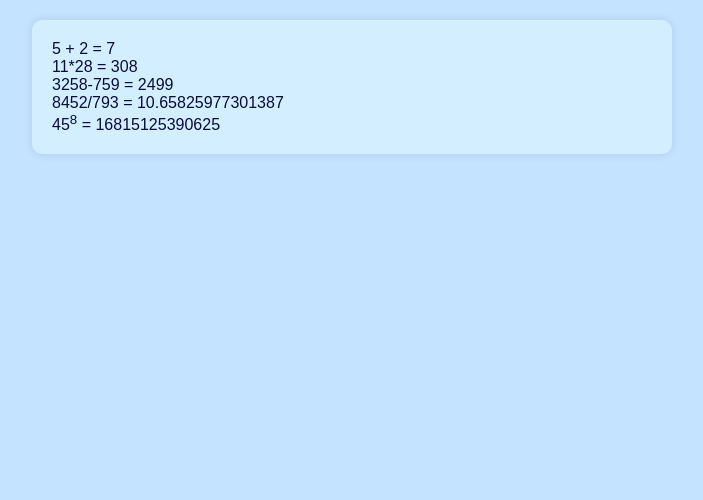
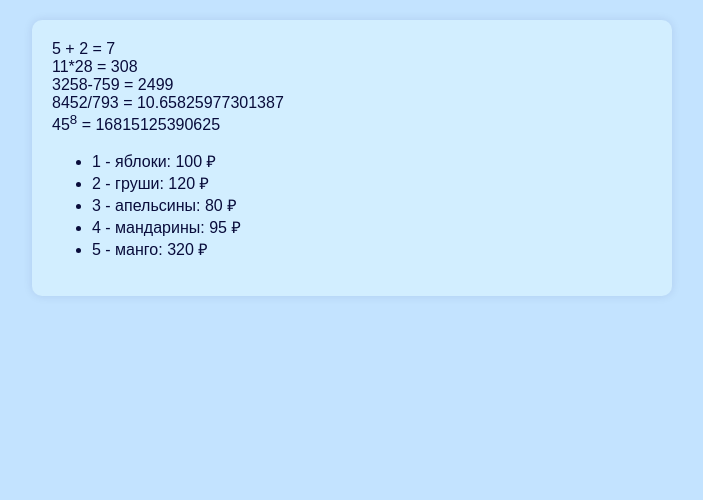
Before and after one commit to krepuk/web-programming-labs-2, a Flask app: page /lab2/example in a window 1280 px wide. Shown: the part 38-538 px from the top of the page, without its empty margins (288-991 px from the left). Run offline with Flask 3, Linux system fonts and the light colour scheme.

Commit message:
цикл в шаблоне

```diff
--- a/app.py
+++ b/app.py
@@ -341,4 +341,11 @@ def example():
     name = "Катя Репьюк"
     group = "ФБИ-22"
     curs = 3
-    return render_template('example.html', number=number, name=name, group=group, curs=curs)
+    fruits = [
+        {'name': 'яблоки', 'price': 100},
+        {'name': 'груши', 'price': 120},
+        {'name': 'апельсины', 'price': 80},
+        {'name': 'мандарины', 'price': 95},
+        {'name': 'манго', 'price': 320}
+        ]
+    return render_template('example.html', number=number, name=name, group=group, curs=curs, fruits=fruits)
--- a/templates/example.html
+++ b/templates/example.html
@@ -20,6 +20,11 @@
         3258-759 = {{3258-759}}<br>
         8452/793 = {{8452/793}}<br>
         45<sup>8</sup> = {{45**8}}<br>
+        <ul>
+            {% for f in fruits %}
+            <li>{{ loop.index }} - {{ f.name }}: {{f.price}} &#8381;</li>
+            {% endfor %}
+        </ul>
     </main>
     <footer>
         &copy;
```
